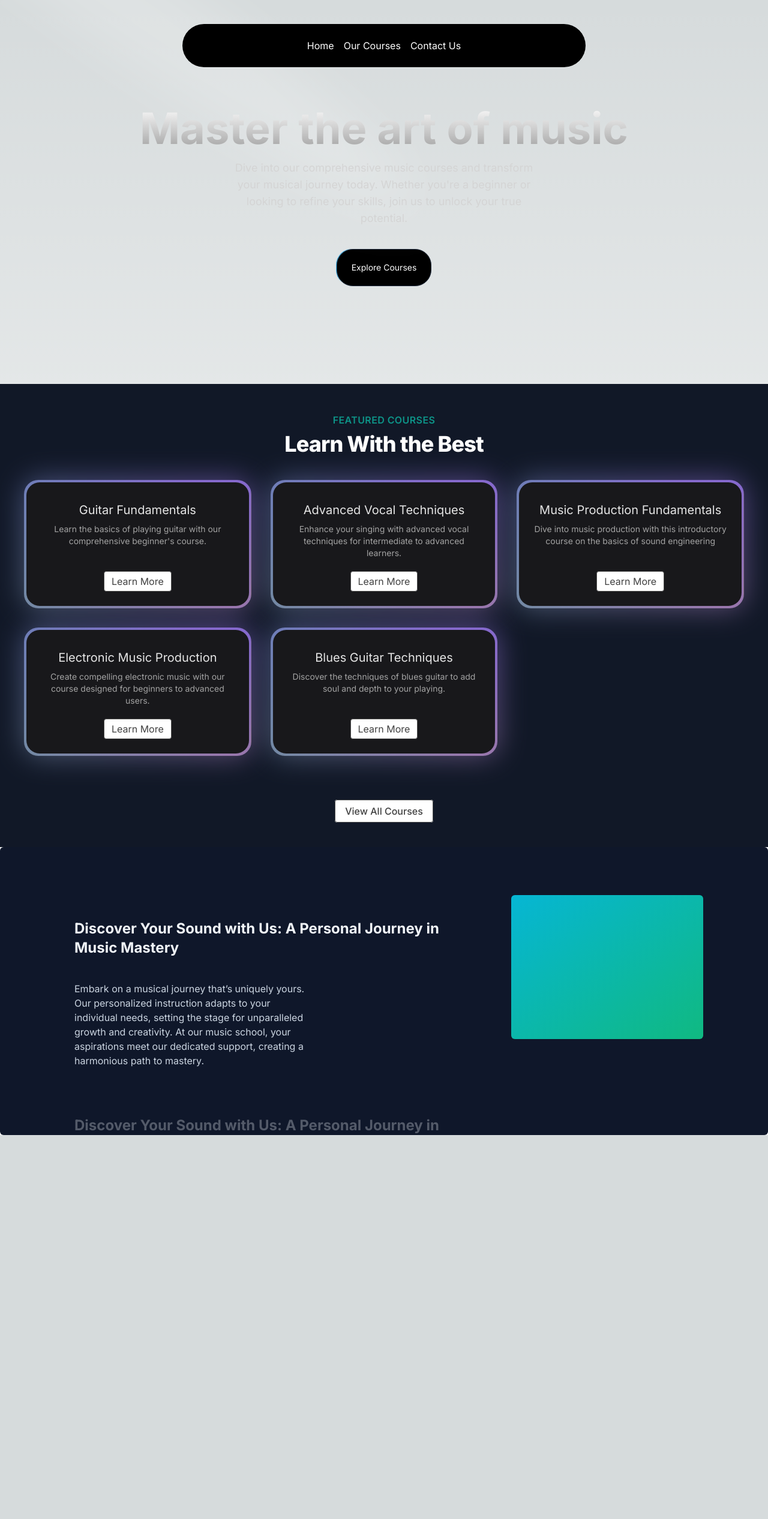
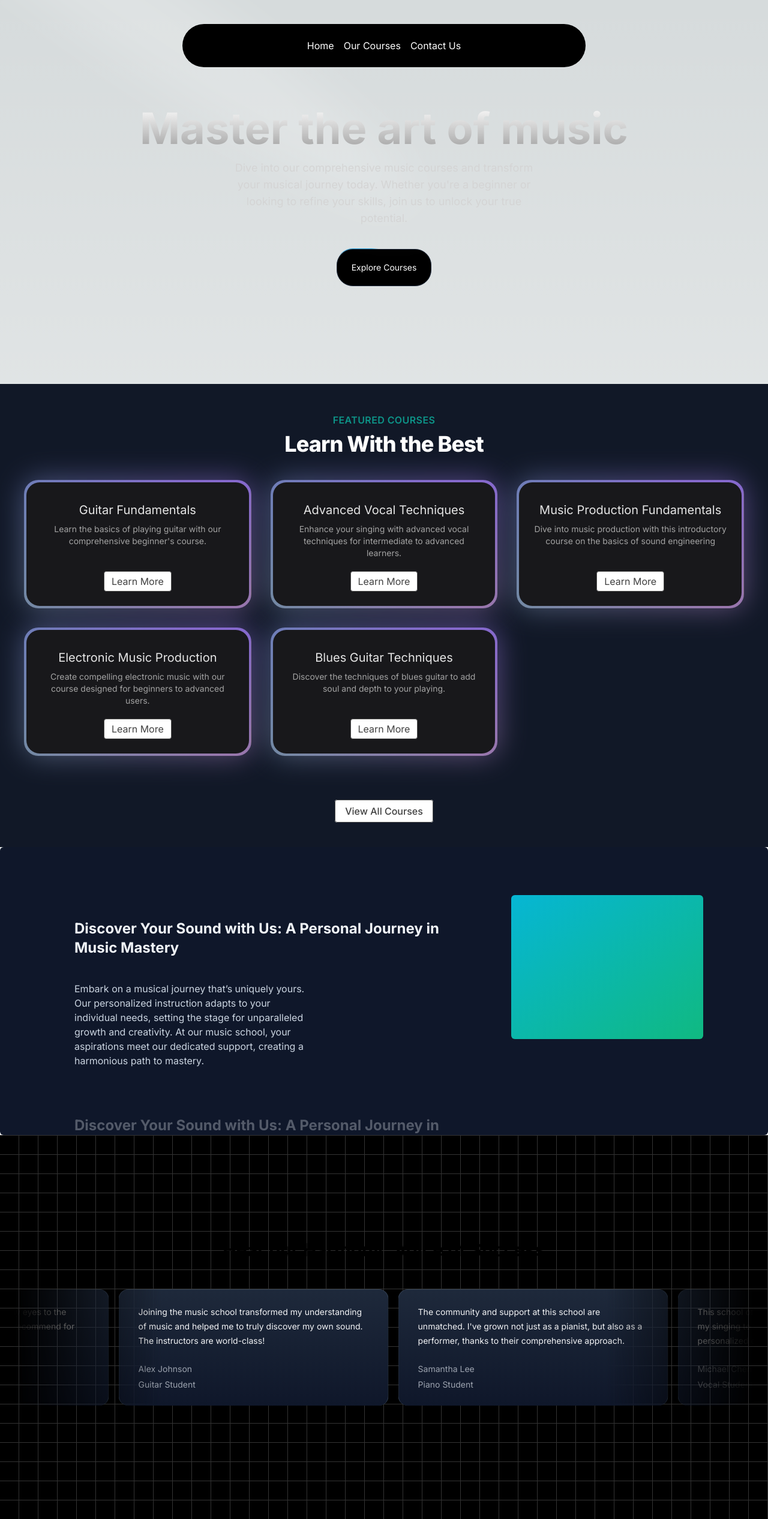
Before and after one commit to krishradadiya01/Next-Js, a Next.js app in the folder nextjs/: page / in a window 1280 px wide. Shown: the whole page at 60% size. Before the commit the page ends 1892 px from the top, so only its background shows below. Built offline with nearby package versions, Linux system fonts and the light colour scheme.

Commit message:
TestimonialCards Section Done

```diff
--- a/nextjs/src/app/page.tsx
+++ b/nextjs/src/app/page.tsx
@@ -1,5 +1,6 @@
 import FeaturedSection from "@/components/FeaturedSection";
 import HeroSection from "@/components/HeroSection";
+import TestimonialCard from "@/components/TestimonialCard";
 import WhyMusicCourse from "@/components/WhyMusicCourse";
 
 export default function Home() {
@@ -8,6 +9,7 @@
       <HeroSection />
       <FeaturedSection />
       <WhyMusicCourse />
+      <TestimonialCard />
     </>
   );
 }
--- /dev/null
+++ b/nextjs/src/components/TestimonialCard.tsx
@@ -0,0 +1,53 @@
+'use client'
+
+import { InfiniteMovingCards } from "./infinite-moving-cards";
+
+const musicSchoolTestimonials = [
+    {
+      quote:
+        'Joining the music school transformed my understanding of music and helped me to truly discover my own sound. The instructors are world-class!',
+      name: 'Alex Johnson',
+      title: 'Guitar Student',
+    },
+    {
+      quote:
+        "The community and support at this school are unmatched. I've grown not just as a pianist, but also as a performer, thanks to their comprehensive approach.",
+      name: 'Samantha Lee',
+      title: 'Piano Student',
+    },
+    {
+      quote:
+        "This school offered me the tools and confidence to take my singing to the next level. I'm endlessly grateful for the personalized coaching.",
+      name: 'Michael Chen',
+      title: 'Vocal Student',
+    },
+    {
+      quote:
+        'As a violinist, finding the right mentor can be challenging, but this school matched me with a teacher who truly understands my goals and challenges.',
+      name: 'Emily Taylor',
+      title: 'Violin Student',
+    },
+    {
+      quote:
+        'The production courses here opened my eyes to the intricacies of music production. Highly recommend for any aspiring producers!',
+      name: 'Chris Morales',
+      title: 'Music Production Student',
+    },
+  ];
+
+export default function TestimonialCard() {
+    return (
+        <div className="h-[40rem] w-full flex flex-col justify-center items-center dark:bg-black dark:bg-grid-white/[0.2]">
+            <h2 className="text-3xl font-bold text-center mb-8">Hear our Harmony: Voice of Success</h2>
+            <div className="flex justify-center w-full px-4 sm:px-6">
+              <div className="w-full max-w-8px flex justify-center">
+                <InfiniteMovingCards
+                  items={musicSchoolTestimonials}
+                  direction="right"
+                  speed="slow"
+                />
+              </div>
+            </div>
+        </div>
+    )
+}
--- /dev/null
+++ b/nextjs/src/components/infinite-moving-cards.tsx
@@ -0,0 +1,121 @@
+"use client";
+
+import { cn } from "@/utils/cn";
+import React, { useEffect, useState } from "react";
+
+export const InfiniteMovingCards = ({
+  items,
+  direction = "left",
+  speed = "fast",
+  pauseOnHover = true,
+  className,
+}: {
+  items: {
+    quote: string;
+    name: string;
+    title: string;
+  }[];
+  direction?: "left" | "right";
+  speed?: "fast" | "normal" | "slow";
+  pauseOnHover?: boolean;
+  className?: string;
+}) => {
+  const containerRef = React.useRef<HTMLDivElement>(null);
+  const scrollerRef = React.useRef<HTMLUListElement>(null);
+
+  useEffect(() => {
+    addAnimation();
+  }, []);
+  const [start, setStart] = useState(false);
+  function addAnimation() {
+    if (containerRef.current && scrollerRef.current) {
+      const scrollerContent = Array.from(scrollerRef.current.children);
+
+      scrollerContent.forEach((item) => {
+        const duplicatedItem = item.cloneNode(true);
+        if (scrollerRef.current) {
+          scrollerRef.current.appendChild(duplicatedItem);
+        }
+      });
+
+      getDirection();
+      getSpeed();
+      setStart(true);
+    }
+  }
+  const getDirection = () => {
+    if (containerRef.current) {
+      if (direction === "left") {
+        containerRef.current.style.setProperty(
+          "--animation-direction",
+          "forwards"
+        );
+      } else {
+        containerRef.current.style.setProperty(
+          "--animation-direction",
+          "reverse"
+        );
+      }
+    }
+  };
+  const getSpeed = () => {
+    if (containerRef.current) {
+      if (speed === "fast") {
+        containerRef.current.style.setProperty("--animation-duration", "20s");
+      } else if (speed === "normal") {
+        containerRef.current.style.setProperty("--animation-duration", "40s");
+      } else {
+        containerRef.current.style.setProperty("--animation-duration", "80s");
+      }
+    }
+  };
+  return (
+    <div
+      ref={containerRef}
+      className={cn(
+        "scroller relative z-20  max-w-7xl overflow-hidden  [mask-image:linear-gradient(to_right,transparent,white_20%,white_80%,transparent)]",
+        className
+      )}
+    >
+      <ul
+        ref={scrollerRef}
+        className={cn(
+          " flex min-w-full shrink-0 gap-4 py-4 w-max flex-nowrap",
+          start && "animate-scroll ",
+          pauseOnHover && "hover:[animation-play-state:paused]"
+        )}
+      >
+        {items.map((item, idx) => (
+          <li
+            className="w-[350px] max-w-full relative rounded-2xl border border-b-0 flex-shrink-0 border-slate-700 px-8 py-6 md:w-[450px]"
+            style={{
+              background:
+                "linear-gradient(180deg, var(--slate-800), var(--slate-900)",
+            }}
+            key={item.name}
+          >
+            <blockquote>
+              <div
+                aria-hidden="true"
+                className="user-select-none -z-1 pointer-events-none absolute -left-0.5 -top-0.5 h-[calc(100%_+_4px)] w-[calc(100%_+_4px)]"
+              ></div>
+              <span className=" relative z-20 text-sm leading-[1.6] text-gray-100 font-normal">
+                {item.quote}
+              </span>
+              <div className="relative z-20 mt-6 flex flex-row items-center">
+                <span className="flex flex-col gap-1">
+                  <span className=" text-sm leading-[1.6] text-gray-400 font-normal">
+                    {item.name}
+                  </span>
+                  <span className=" text-sm leading-[1.6] text-gray-400 font-normal">
+                    {item.title}
+                  </span>
+                </span>
+              </div>
+            </blockquote>
+          </li>
+        ))}
+      </ul>
+    </div>
+  );
+};
--- a/nextjs/tailwind.config.ts
+++ b/nextjs/tailwind.config.ts
@@ -1,4 +1,6 @@
 import type { Config } from "tailwindcss";
+
+const svgToDataUri = require("mini-svg-data-uri");
 const colors = require("tailwindcss/colors");
 const {
   default: flattenColorPalette,
@@ -20,6 +22,8 @@
       },
       animation: {
         spotlight: "spotlight 2s ease .75s 1 forwards",
+         scroll:
+          "scroll var(--animation-duration, 40s) var(--animation-direction, forwards) linear infinite",
       },
       keyframes: {
         spotlight: {
@@ -32,11 +36,18 @@
             transform: "translate(-50%,-40%) scale(1)",
           },
         },
+         scroll: {
+          to: {
+            transform: "translate(calc(-50% - 0.5rem))",
+          },
+        },
       },
     },
   },
+
   plugins: [
     addVariablesForColors,
+    addSvgPatterns
   ],
 };
 
@@ -51,4 +62,27 @@
   });
 }
 
+function addSvgPatterns({ matchUtilities, theme }: any) {
+  matchUtilities(
+    {
+      'bg-grid': (value: any) => ({
+        backgroundImage: `url("${svgToDataUri(
+          `<svg xmlns="http://www.w3.org/2000/svg" viewBox="0 0 32 32" width="32" height="32" fill="none" stroke="${value}"><path d="M0 .5H31.5V32"/></svg>`
+        )}")`,
+      }),
+      'bg-grid-small': (value: any) => ({
+        backgroundImage: `url("${svgToDataUri(
+          `<svg xmlns="http://www.w3.org/2000/svg" viewBox="0 0 32 32" width="8" height="8" fill="none" stroke="${value}"><path d="M0 .5H31.5V32"/></svg>`
+        )}")`,
+      }),
+      'bg-dot': (value: any) => ({
+        backgroundImage: `url("${svgToDataUri(
+          `<svg xmlns="http://www.w3.org/2000/svg" viewBox="0 0 32 32" width="16" height="16" fill="none"><circle fill="${value}" id="pattern-circle" cx="10" cy="10" r="1.6257413380501518"></circle></svg>`
+        )}")`,
+      }),
+    },
+    { values: flattenColorPalette(theme('backgroundColor')), type: 'color' }
+  );
+}
+
 export default config;
```
Also changed, not shown: 2 other files (tests, documents, lock files or other folders).
